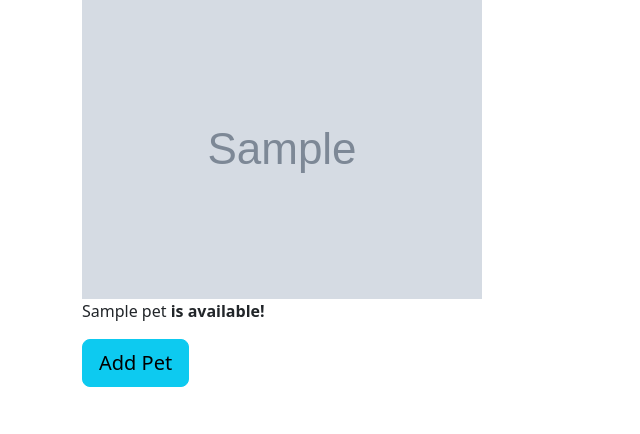
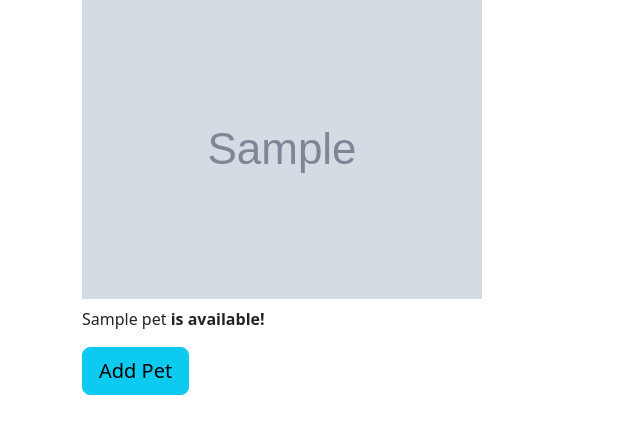
Before and after one commit to AV2001/wtforms-adoption-agency, a Flask app: page / in a window 1280 px wide. Shown: the part 105-539 px from the top of the page, without its empty margins (0-640 px from the left). Run offline with Flask 3, Linux system fonts and the light colour scheme; tables that the repository leaves empty hold one stand-in row (values such as "Sample post"); grey boxes marked "Sample" are stand-in pictures.

Commit message:
add bootstrap classes for flexbox and spacing

```diff
--- a/templates/index.html
+++ b/templates/index.html
@@ -3,11 +3,11 @@
 {% block content %}
 <h1 class="display-1">Pets</h1>
         {% if pets %}
-        <section class="section-pets">
+        <section class="d-flex flex-wrap justify-content-between gap-4">
             {% for pet in pets %}
             <div class="pet">
                 {% if pet.photo_url %}
-                    <img src="{{pet.photo_url}}" />
+                    <img src="{{pet.photo_url}}" class="img-fluid mb-2" />
                 {% endif %}
                 <p>{{pet.name}} <strong>is available!</strong></p>
             </div>
```
